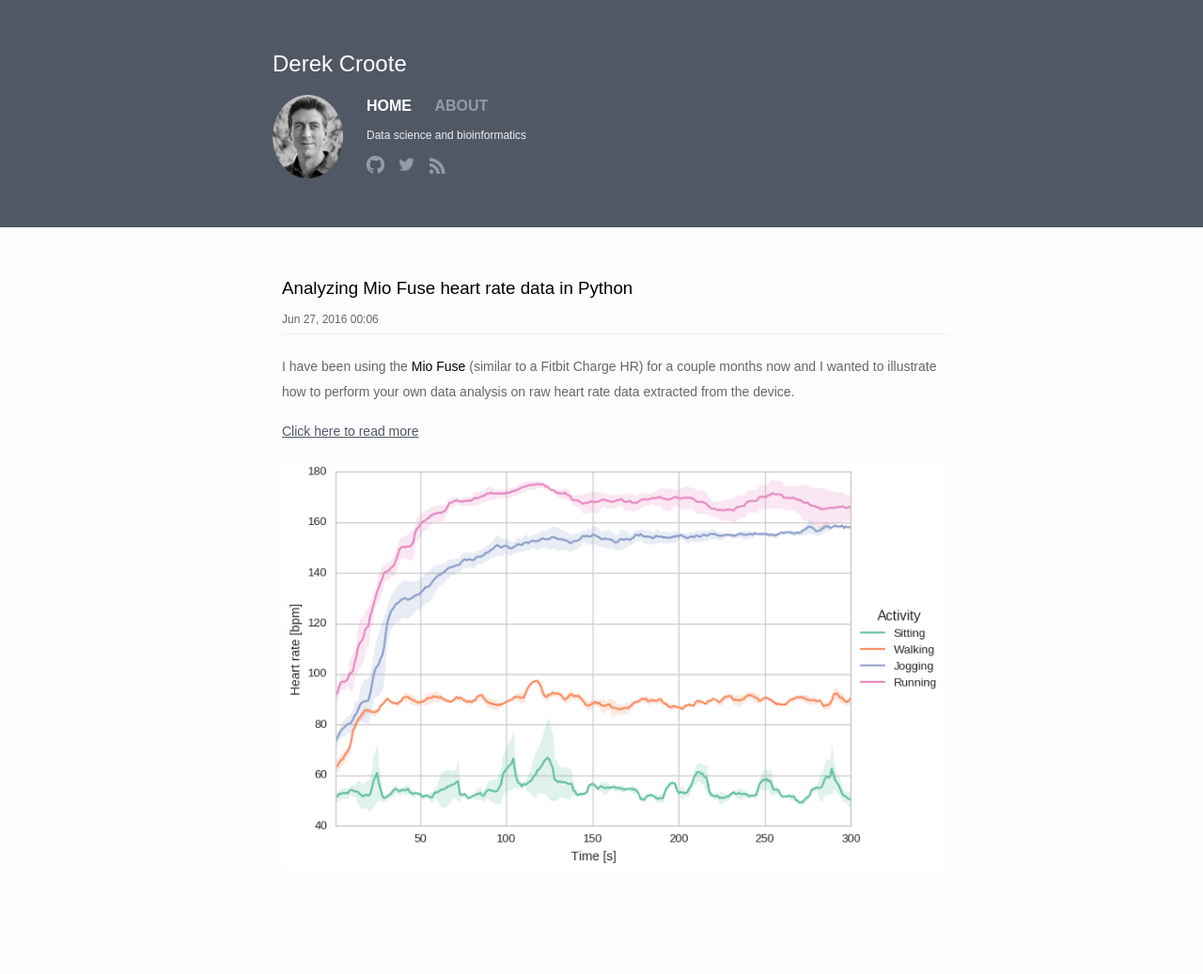
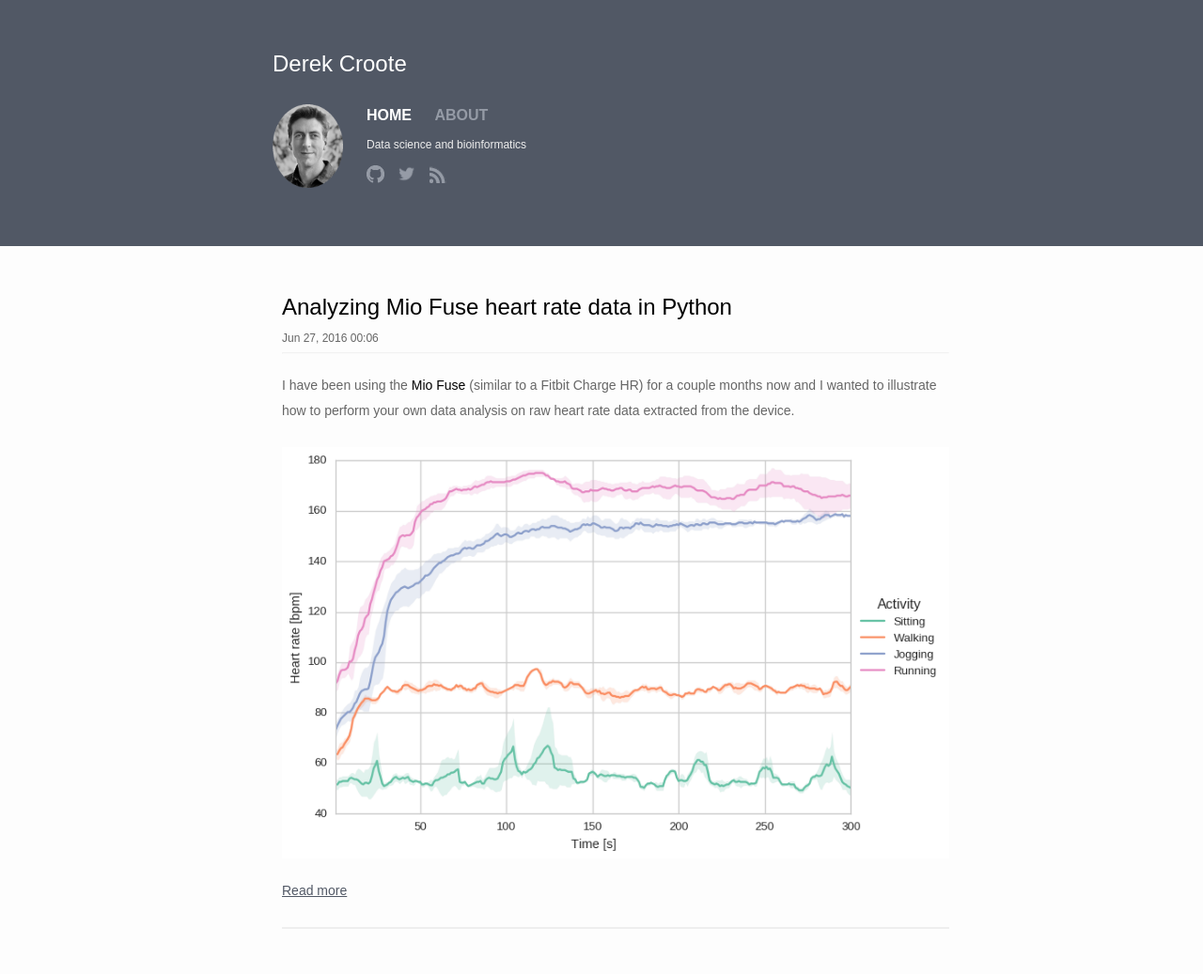
Before and after one commit to dcroote/dcroote.github.io, a Jekyll site: the page built from index.html, in a window 1280 px wide. Shown: the whole page at 94% size. Built offline with Jekyll 4.4.1, drawn with Linux system fonts in a browser that asks for light colours; before the commit the page ends 958 px from its top, so only the background shows below that.

Commit message:
Improve aesthetics

```diff
--- a/_sass/_base.scss
+++ b/_sass/_base.scss
@@ -33,7 +33,7 @@ h1, h2, h3, h4, h5, h6,
 p, blockquote, pre,
 ul, ol, dl, figure,
 %vertical-rhythm {
-    margin-bottom: $spacing-unit / 2;
+    margin-bottom: $spacing-unit / 1.2;
 }
 
 
--- a/_sass/_layout.scss
+++ b/_sass/_layout.scss
@@ -139,13 +139,24 @@ li {
 	list-style:none;
 }
 
-.post-list li h3 {
+.post-list li h2 {
 	margin-bottom: 5px;
 	font-weight: 500px;
 }
 
 .post-list li a {
 	color: #000;
+}
+
+.post-list li {
+    margin-bottom: 2em;
+    padding-bottom: 1.5em;
+    border-bottom: 2px solid #eee;
+}
+
+.post-img {
+    text-align: center;
+    margin-bottom: 1.5em;
 }
 
 #line {
--- a/index.html
+++ b/index.html
@@ -7,26 +7,26 @@ layout: default
     {% for post in site.posts %}
       <li>
         <br />
-        <h3>
+        <h2>
           <a class="post-link" href="{{ post.url | prepend: site.baseurl }}">{{ post.title }}</a>
-        </h3>
+        </h2>
         <span class="post-meta">{{ post.date | date: "%b %-d, %Y %H:%m" }}</span>
         <hr id="line">
-	   <div class="content">
+	    <div class="content">
 		{{ post.excerpt }}
 
-        <p><a href="{{ post.url | prepend: site.baseurl }}" style="text-decoration:underline;color:#515865">Click here to read more</a></p>
+        {% if post.image %}
+          <div class="post-img">
+            <a href="{{ post.url | prepend: site.baseurl }}"><img src="images/{{post.image}}" /></a>
+          </div>
+        {% endif %}
+
+        <a href="{{ post.url | prepend: site.baseurl }}" style="text-decoration:underline;color:#515865">Read more</a>
 
         </div>
 
-
-        {% if post.image %}
-          <div style="text-align:center">
-              <a href="{{ post.url | prepend: site.baseurl }}"><img src="images/{{post.image}}" /></a>
-
-          </div>
-        {% endif %}
       </li>
     {% endfor %}
+
   </ul>
 </div>
```
